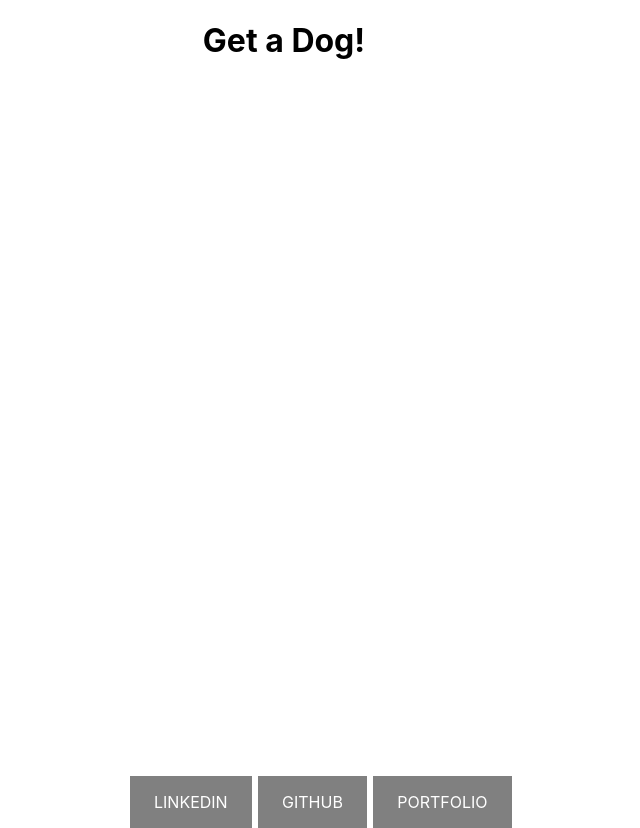
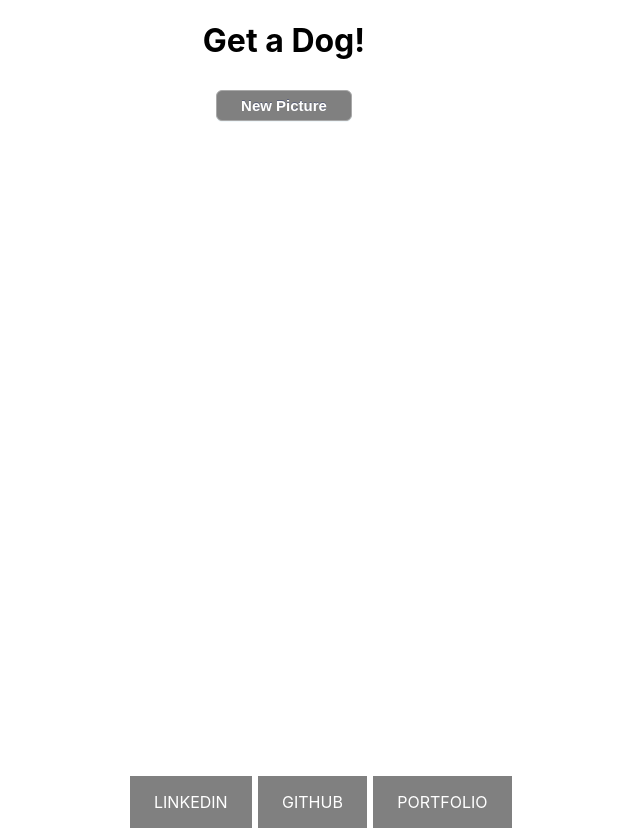
Before and after one commit to wrightet/get_a_dog, a React (Create React App) app in the folder frontend/: page / in a window 1280 px wide. Shown: the top 828 px of the page, without its empty margins (356-996 px from the left). Built offline with nearby package versions, Linux system fonts and the light colour scheme; no server answers.

Commit message:
add new pic button

```diff
--- a/frontend/src/App.css
+++ b/frontend/src/App.css
@@ -43,6 +43,7 @@
   height: auto;
   max-height:15%;
   border-radius: 50%;
+  position: relative;
 }
 
 footer{
@@ -85,3 +86,36 @@ a{
   text-decoration: none;
   color: white;
 }
+
+.new_pic {
+	box-shadow: 0px 1px 0px 0px #f0f7fa;
+	/* background:; */
+	background-color:grey;
+	border-radius:6px;
+	border:1px solid darkgray;
+	display:inline-block;
+	cursor:pointer;
+	color:#ffffff;
+	font-family:Arial;
+	font-size:15px;
+	font-weight:bold;
+	padding:6px 24px;
+	text-decoration:none;
+	text-shadow:0px -1px 0px #5b6178;
+  margin-top: 1vh;
+}
+.new_pic:hover {
+	background:linear-gradient(to bottom, #019ad2 5%, #33bdef 100%);
+	background-color:grey;
+}
+.new_pic:active {
+	position:relative;
+	top:1px;
+}
+
+.greeting-bar{
+  display: flex;
+  justify-content: center;
+  flex-direction: column;
+  align-items: center;
+}
--- a/frontend/src/App.js
+++ b/frontend/src/App.js
@@ -15,9 +15,16 @@ function App() {
   return (
     <div className="App">
       <header></header>
+      <div className='greeting-bar'>
         <h1>Get a Dog!</h1>
-      {console.log(imgSrc)}
-      {imgSrc !== null ? <img  className='landing-image' src={imgSrc} alt=''/> : null}
+        {imgSrc !== null ? <img className='landing-image' src={imgSrc} alt='' /> : null}
+        <a href="#" className='new_pic' onClick={() => axios.get("https://api.thedogapi.com/v1/images/search").then(res => {
+          setImgSrc(res.data[0].url);
+        })}>New Picture</a>
+      </div>
+
+
+
       <footer>
         <ul className='footer-links'>
           <li className='link'><a target="_blank" rel="noreferrer" href='https://www.linkedin.com/in/ethan-wright-91a75270/'>LinkedIn</a></li>
```
